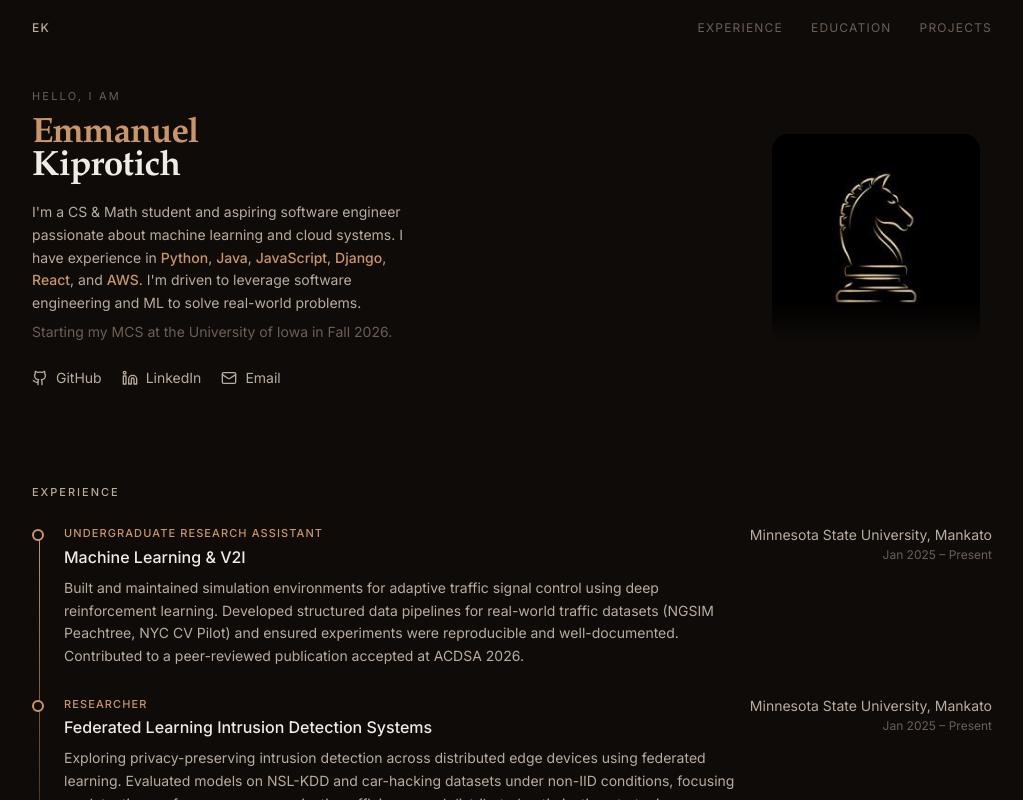
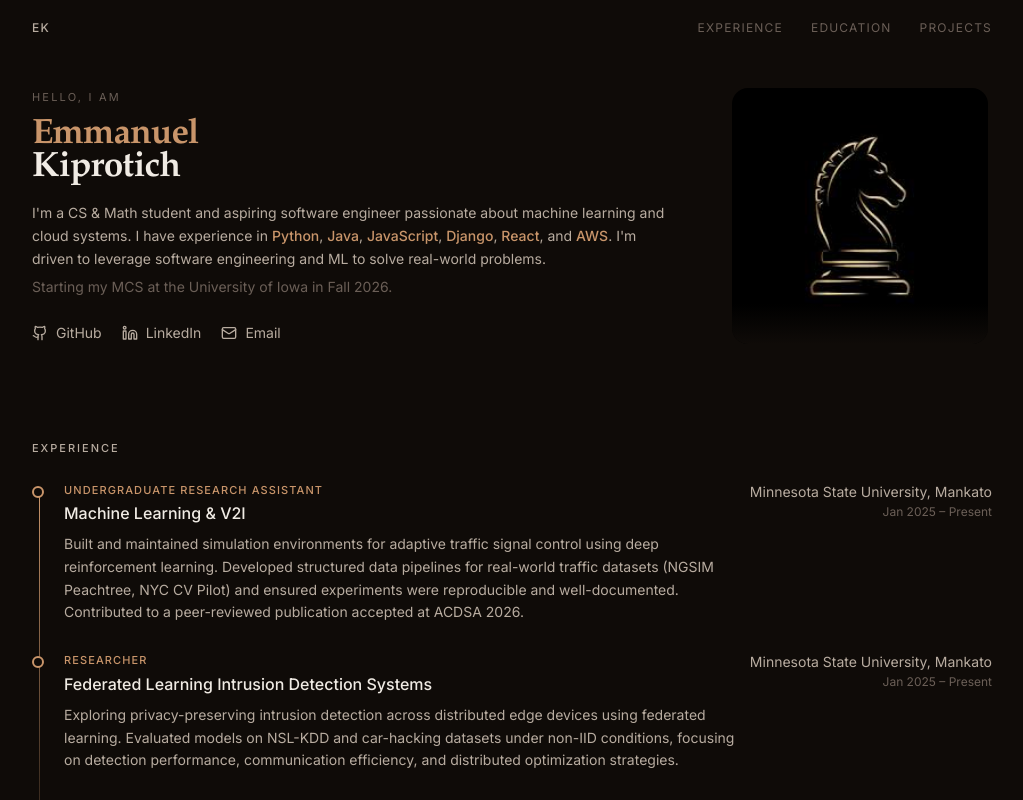
Before and after one commit to EGKIP/Portfolio, a React (Vite) app: page / in a window 1280 px wide. Shown: the top 800 px of the page, without its empty margins (128-1151 px from the left). Built offline with nearby package versions, Linux system fonts and the light colour scheme.

Commit message:
fix hero gap

```diff
--- a/src/sections/hero-preview.tsx
+++ b/src/sections/hero-preview.tsx
@@ -45,7 +45,7 @@ export function HeroSection() {
           animate={{ opacity: 1, y: 0 }}
           transition={{ duration: 0.6, ease: [0.22, 1, 0.36, 1] }}
         >
-          <div className="grid w-full grid-cols-1 items-center gap-8 lg:grid-cols-[1fr_220px] lg:gap-12">
+          <div className="grid w-full grid-cols-1 items-center gap-8 lg:grid-cols-[1fr_260px] lg:gap-16">
 
             {/* left: text */}
             <div>
@@ -58,7 +58,7 @@ export function HeroSection() {
                 <span className="block font-semibold text-[var(--fg)]">Kiprotich</span>
               </h1>
 
-              <div className="mt-4 max-w-sm space-y-1.5">
+              <div className="mt-4 space-y-1.5">
                 <p className="text-sm leading-relaxed text-[var(--fg-muted)]">
                   <HighlightText text={siteIdentity.bio} />
                 </p>
@@ -73,7 +73,7 @@ export function HeroSection() {
             </div>
 
             {/* right: profile image */}
-            <div className="relative mx-auto h-48 w-48 overflow-hidden rounded-2xl bg-[var(--bg-subtle)] lg:mx-0 lg:h-52 lg:w-52">
+            <div className="relative mx-auto h-48 w-48 overflow-hidden rounded-2xl bg-[var(--bg-subtle)] lg:mx-0 lg:h-64 lg:w-64">
               <img
                 src={profileImageSrc}
                 alt="Emmanuel Kiprotich"
```
